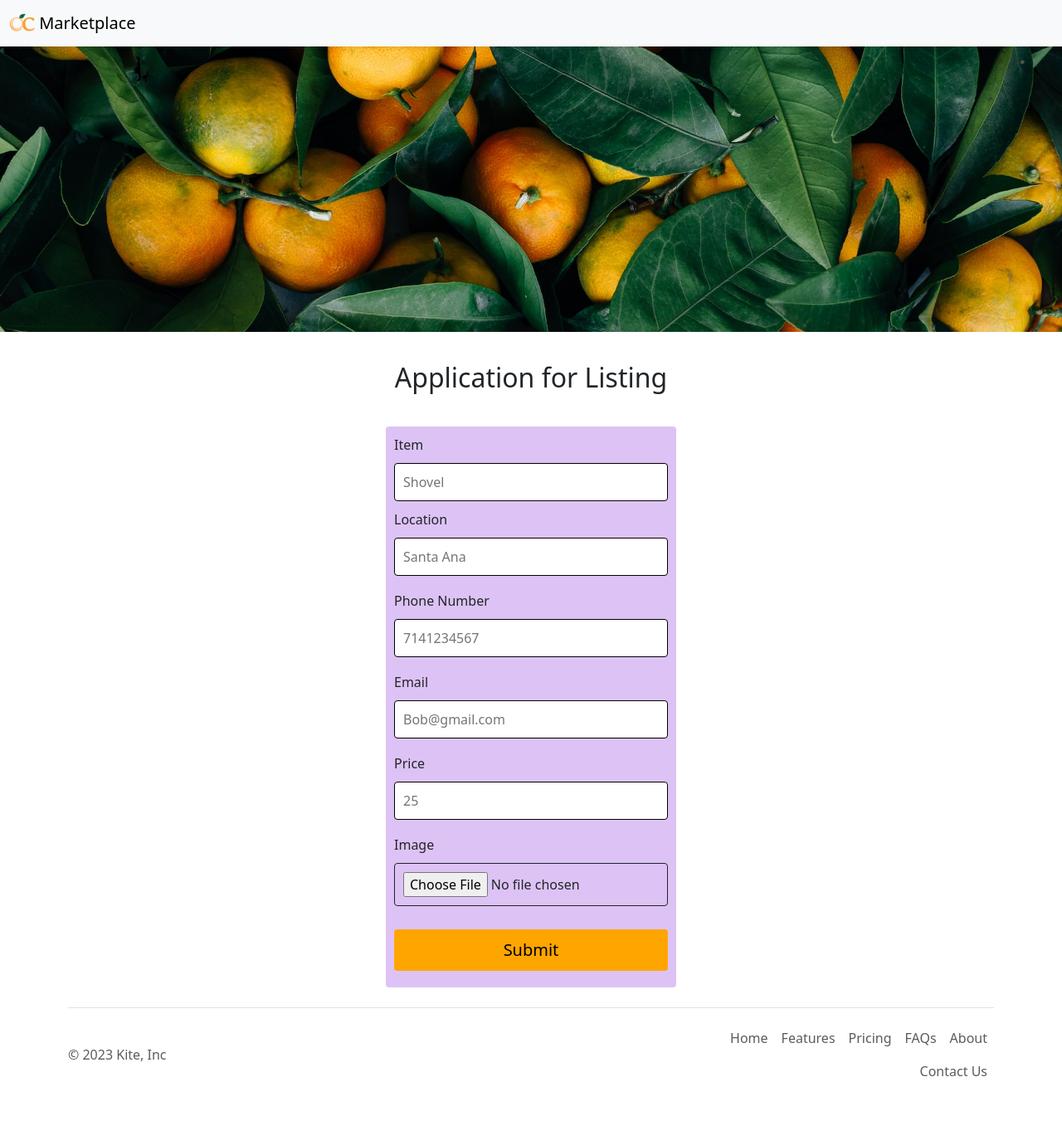
After one commit to kietn20/OC-Marketplace-Website, a Flask app: page /applyforlisting in a window 1280 px wide. The commit adds this page. Shown: the whole page at 83% size. Run offline with Flask 3, Linux system fonts and the light colour scheme.

Commit message:
allow listings to be inserted to db

```diff
--- a/application.py
+++ b/application.py
@@ -1,5 +1,5 @@
-from flask import Flask, render_template, jsonify
-from database import engine, load_items_from_db, load_item_from_db
+from flask import Flask, render_template, jsonify, request, redirect
+from database import engine, load_items_from_db, load_item_from_db, dump_item_into_db
 
 app = Flask(__name__)
 
@@ -20,6 +20,16 @@ def show_item(id):
         return "Not Found", 404
     return render_template("itempage.html", item=item)
 
+@app.route("/applyforlisting")
+def applyForListing():
+    return render_template("application_form.html")
+
+@app.route("/add-item", methods=['post'])
+def addItemToDatabase():
+    data = request.form
+    dump_item_into_db(data)
+    # return jsonify(data)
+    return redirect('/')
 
 if __name__ == '__main__':
     app.run(host='0.0.0.0', debug=True)
--- a/database.py
+++ b/database.py
@@ -31,3 +31,8 @@ def load_item_from_db(id):
             return None
         else:
             return dict(row[0]._mapping)
+
+def dump_item_into_db(data):
+    with engine.connect() as conn:
+        query = text(f"INSERT INTO items (itemName, location, price, phoneNumber, email) VALUES ('{data['itemName']}', '{(data['location'])}', '{data['price']}', '{data['phoneNumber']}', '{data['email']}')")
+        conn.execute(query)
--- /dev/null
+++ b/templates/application_form.html
@@ -0,0 +1,80 @@
+<!DOCTYPE html>
+<html lang="en">
+<head>
+    {% include 'bootstrap.html' %}
+    <title>Apply for Listing</title>
+    <style>
+        .applyDiv {
+            margin: auto;
+            background-color: rgb(221, 195, 245);
+            max-width: 350px;
+            padding: 10px;
+            border-radius: 4px;
+        }
+
+        input {
+            display: inline-block;
+            width: 100%;
+            padding: 10px;
+            box-sizing: border-box;
+            border-radius: 4px;
+            border: .5px solid;
+            margin: 10px 0;
+        }
+
+        input[type=submit] {
+            background: orange;
+            display: inline-block;
+            width: 100%;
+            padding: 10px;
+            border-radius: 4px;
+            border: none;
+            margin: 10px 0;
+            cursor: pointer;
+        }
+
+    </style>
+</head>
+    <body>
+        {% include 'nav.html' %}
+        {% include 'banner.html' %}
+
+        <h2 style="margin: 20px 0px 40px 0px; text-align: center;">Application for Listing</h2>
+            <div class="applyDiv">
+                <form action="/add-item" style="display: inline-block" method="post">
+                    <div>
+                        <label>Item</label>
+                        <input type="text" name="itemName" placeholder="Shovel">
+                    </div>
+
+                    <div class="mb-2">
+                        <label>Location</label>
+                        <input type="text" name="location" placeholder="Santa Ana">
+                    </div>
+
+                    <div class="mb-2">
+                        <label>Phone Number</label>
+                        <input type="text" name="phoneNumber" placeholder="7141234567">
+                    </div>
+
+                    <div class="mb-2">
+                        <label>Email</label>
+                        <input type="text" name="email" placeholder="Bob@gmail.com">
+                    </div>
+
+                    <div class="mb-2">
+                        <label>Price</label>
+                        <input type="number" name="price" placeholder="25">
+                    </div>
+
+                    <div class="mb-2">
+                        <label>Image</label>
+                        <input type="file" name="image" placeholder="Bob's shovel">
+                    </div>
+
+                    <input style="font-size: 20px; font-weight: 500;" type="submit">
+                </form>
+            </div>
+        {% include 'footer.html' %}
+    </body>
+</html>
--- a/templates/footer.html
+++ b/templates/footer.html
@@ -12,6 +12,7 @@
       <li class="nav-item"><a href="#" class="nav-link px-2 text-body-secondary">Pricing</a></li>
       <li class="nav-item"><a href="#" class="nav-link px-2 text-body-secondary">FAQs</a></li>
       <li class="nav-item"><a href="#" class="nav-link px-2 text-body-secondary">About</a></li>
+      <li class="nav-item"><a href="mailto:kite@duck.com?subject=Question%20about%20%3Cinsert%20here%3E&body=Your%20name%3A%20%3Cyour%20name%20here%3E%0D%0A%0D%0AItem%3A%20%3Cinsert%20the%20name%20of%20item%3E%0D%0A%0D%0AMessage%2FQuestion%3A%0D%0A%0D%0A%3Cinsert%20a%20message%20to%20seller%3E" class="nav-link px-2 text-body-secondary">Contact Us</a></li>
     </ul>
   </footer>
 </div>
--- a/templates/home.html
+++ b/templates/home.html
@@ -8,11 +8,11 @@
     {% include "nav.html" %}
     {% include "banner.html" %}
     <div class="container">
-        <h1 class="text-center mt-2 mb-4" style="margin-bottom: 16px;">Orange County's Marketplace</h1>
+        <h1 class="text-center mt-2 mb-4" style="padding-bottom: 20px;">Orange County's Marketplace</h1>
         <div class="row" style="margin-bottom: 16px;">
             <div class="col-md-6">
                 <p class="lead">
-                    Lorem ipsum dolor sit amet, consectetur adipiscing elit, sed do eiusmod tempor incididunt ut labore et dolore magna aliqua. Ut enim ad minim veniam, quis nostrud exercitation ullamco laboris nisi ut aliquip ex ea commodo consequat. Duis aute irure dolor in reprehenderit in voluptate velit esse cillum dolore eu fugiat nulla pariatur. Excepteur sint occaecat cupidatat non proident, sunt in culpa qui officia deserunt mollit anim id est laborum.
+                    OC Marketplace is community driven platform that connects sellers and buyers through meaningful interactions and unique goods. Sellers and buyers are welcomed to negotiate the prices of their products to satisfy each other. This platform is made exclusively for the Orange County communities. Anyone can list their items with no hidden fees. Whether you're selling or buying, you are welcome to connect and interact with each other. Happy selling or buying! - Kite
                 </p>
             </div>
             <div class="d-none d-md-block col-md-6">
@@ -26,7 +26,7 @@
             {% endfor %}
         </p>
         <div class="text-center">
-            <a href="mailto:kite@duck.com?subject=Question%20about%20%3Cinsert%20here%3E&body=Your%20name%3A%20%3Cyour%20name%20here%3E%0D%0A%0D%0AItem%3A%20%3Cinsert%20the%20name%20of%20item%3E%0D%0A%0D%0AMessage%2FQuestion%3A%0D%0A%0D%0A%3Cinsert%20a%20message%20to%20seller%3E" class="btn btn-primary btn-lg" target="_blank">Contact Us</a>
+            <a href="/applyforlisting" class="btn btn-primary btn-lg" target="_blank">Apply for Listing</a>
         </div>
     </div>
     {% include "footer.html" %}
```
